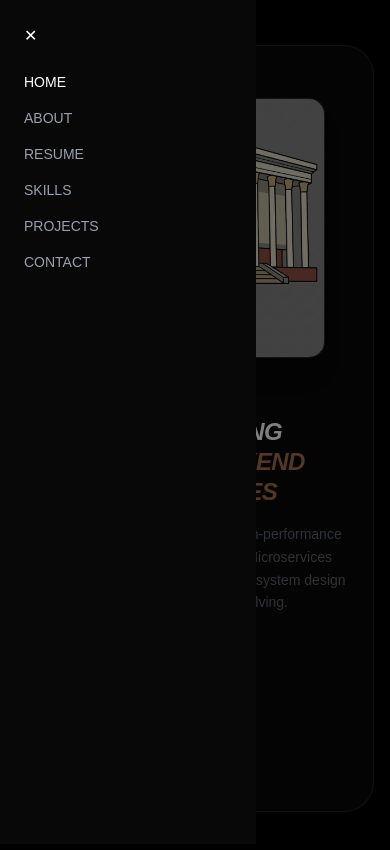
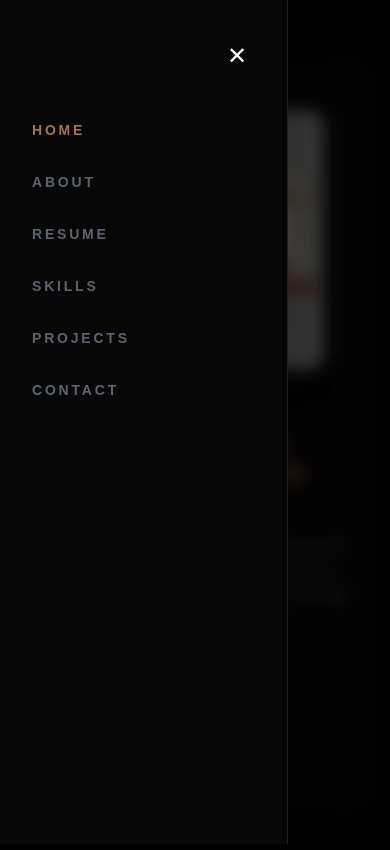
Before and after one commit to Nawod2000/my-portfolio, a Next.js app: page / in a window 390 px wide. Both pictures are taken after a click on the button "Toggle Menu". Shown: the top 850 px of the page. Built offline with nearby package versions, Linux system fonts and the light colour scheme.

Commit message:
Fix slider bar fix

```diff
--- a/app/page.tsx
+++ b/app/page.tsx
@@ -24,7 +24,7 @@ export default function Home() {
       <div className="w-full max-w-7xl flex flex-col min-h-screen">
 
         {/* Navbar Section */}
-        <div className="relative z-[60] flex-shrink-0 w-full">
+        <div className="relative z-[100] flex-shrink-0 w-full">
           <Navbar activeTab={activeTab} setActiveTab={setActiveTab} />
         </div>
 
--- a/components/Hero.tsx
+++ b/components/Hero.tsx
@@ -28,7 +28,7 @@ const Hero = () => {
   }, []);
 
   return (
-    <div className="relative z-10 pointer-events-auto flex flex-col items-center justify-center pt-5 md:p-5  min-h-[500px] md:h-[85vh] w-full bg-[#080808]">
+    <div className="relative z-10 pointer-events-auto touch-pan-y flex flex-col items-center justify-center pt-5 md:p-5  min-h-[500px] md:h-[85vh] w-full bg-[#080808]">
 
       <AnimatePresence mode="wait">
         <motion.div
--- a/components/Navbar.tsx
+++ b/components/Navbar.tsx
@@ -1,5 +1,5 @@
 "use client";
-import { motion ,AnimatePresence } from "framer-motion";
+import { motion, AnimatePresence } from "framer-motion";
 import { useState } from "react";
 
 const navItems = ["Home", "About", "Resume", "Skills", "Projects", "Contact"];
@@ -39,11 +39,18 @@ const Navbar = ({ activeTab, setActiveTab }: {
             </nav>
 
             {/* Mobile Navbar */}
-      <div className="flex md:hidden justify-between items-center px-4 py-3 w-full">
+            <div className="flex md:hidden justify-between items-center px-6 py-4 w-full relative z-[100]">
 
                 {/* Hamburger */}
-        <button onClick={() => setMenuOpen(true)}>
-          <div className="space-y-1">
+                <button
+                    onClick={(e) => {
+                        e.stopPropagation(); // අනිත් event වලට බාධා නොකිරීමට
+                        setMenuOpen(true);
+                    }}
+                    className="p-3 -m-3 outline-none" // පෙනුම වෙනස් නොවී ක්ලික් කළ හැකි ඉඩ වැඩි කරයි
+                    aria-label="Toggle Menu"
+                >
+                    <div className="space-y-1.5">
                         <span className="block w-6 h-[2px] bg-white"></span>
                         <span className="block w-6 h-[2px] bg-white"></span>
                         <span className="block w-6 h-[2px] bg-white"></span>
@@ -54,25 +61,35 @@ const Navbar = ({ activeTab, setActiveTab }: {
             {/* Slide Menu */}
             <AnimatePresence>
                 {menuOpen && (
-        <div className="fixed inset-0 z-50 bg-black/50">
+                    <div className="fixed inset-0 z-[999] flex justify-start">
+
+                        {/* Backdrop */}
+                        <motion.div
+                            initial={{ opacity: 0 }}
+                            animate={{ opacity: 1 }}
+                            exit={{ opacity: 0 }}
+                            onClick={() => setMenuOpen(false)}
+                            className="absolute inset-0 bg-black/60 backdrop-blur-sm"
+                        />
 
                         {/* Drawer */}
                         <motion.div
                             initial={{ x: "-100%" }}
                             animate={{ x: 0 }}
                             exit={{ x: "-100%" }}
-            className="w-64 h-full bg-[#080808] p-6"
+                            transition={{ type: "spring", damping: 25, stiffness: 200 }}
+                            className="relative w-72 h-full bg-[#080808] p-8 border-r border-white/10 shadow-2xl flex flex-col"
                         >
                             {/* Close Button */}
                             <button
-              className="text-white mb-6"
+                                className="text-white text-2xl self-end mb-10 p-2"
                                 onClick={() => setMenuOpen(false)}
                             >
                                 ✕
                             </button>
 
                             {/* Menu Items */}
-            <div className="flex flex-col gap-4">
+                            <div className="flex flex-col gap-8">
                                 {navItems.map((item) => (
                                     <button
                                         key={item}
@@ -80,8 +97,8 @@ const Navbar = ({ activeTab, setActiveTab }: {
                                             setActiveTab(item);
                                             setMenuOpen(false);
                                         }}
-                  className={`text-left text-sm uppercase
-                  ${activeTab === item ? "text-white" : "text-gray-400"}`}
+                                        className={`text-left text-sm font-bold uppercase tracking-[0.2em] transition-colors
+              ${activeTab === item ? "text-[#A47148]" : "text-[#5B646E] hover:text-white"}`}
                                     >
                                         {item}
                                     </button>
```
Lines whose indentation alone changed are shown as unchanged.
